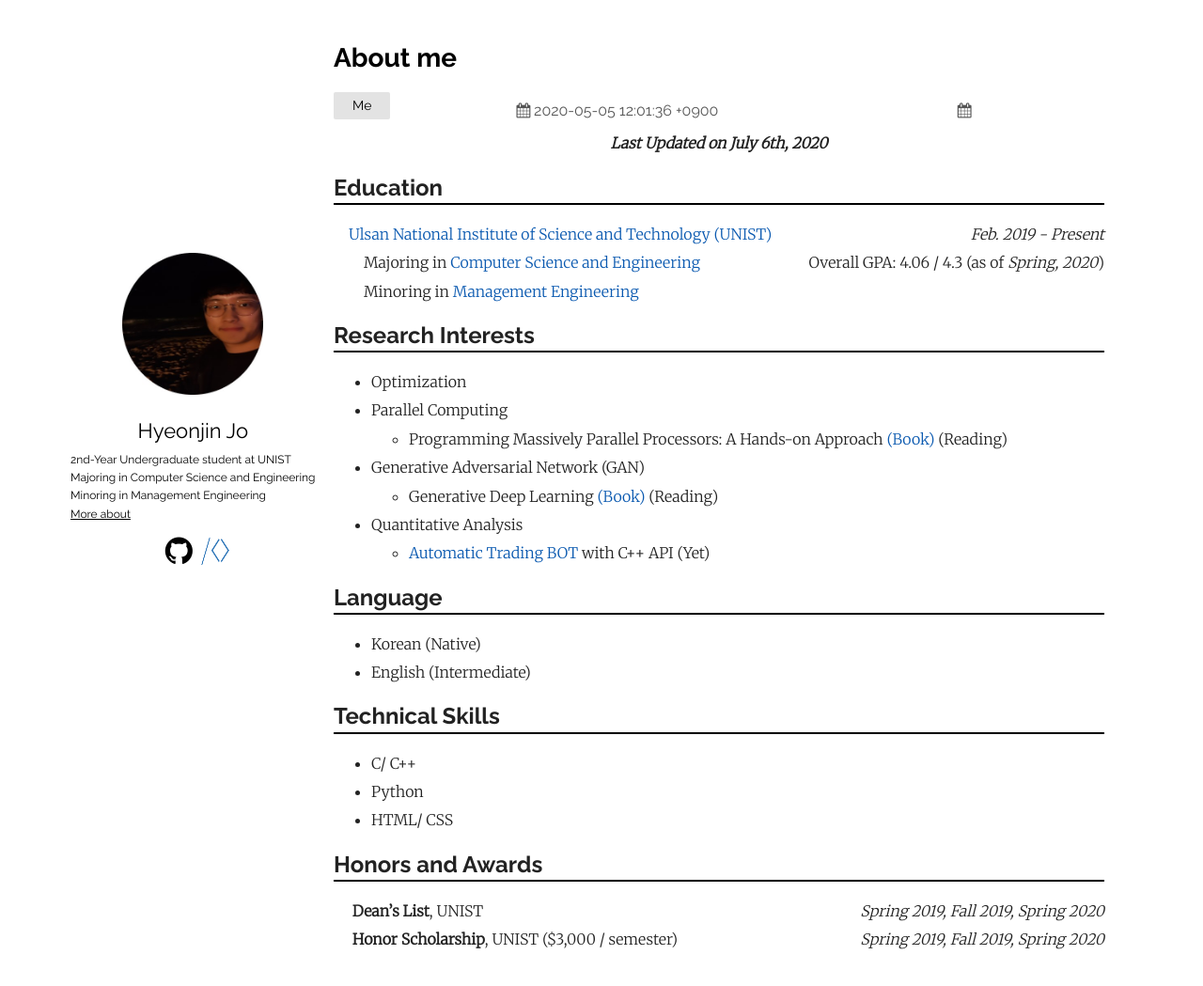
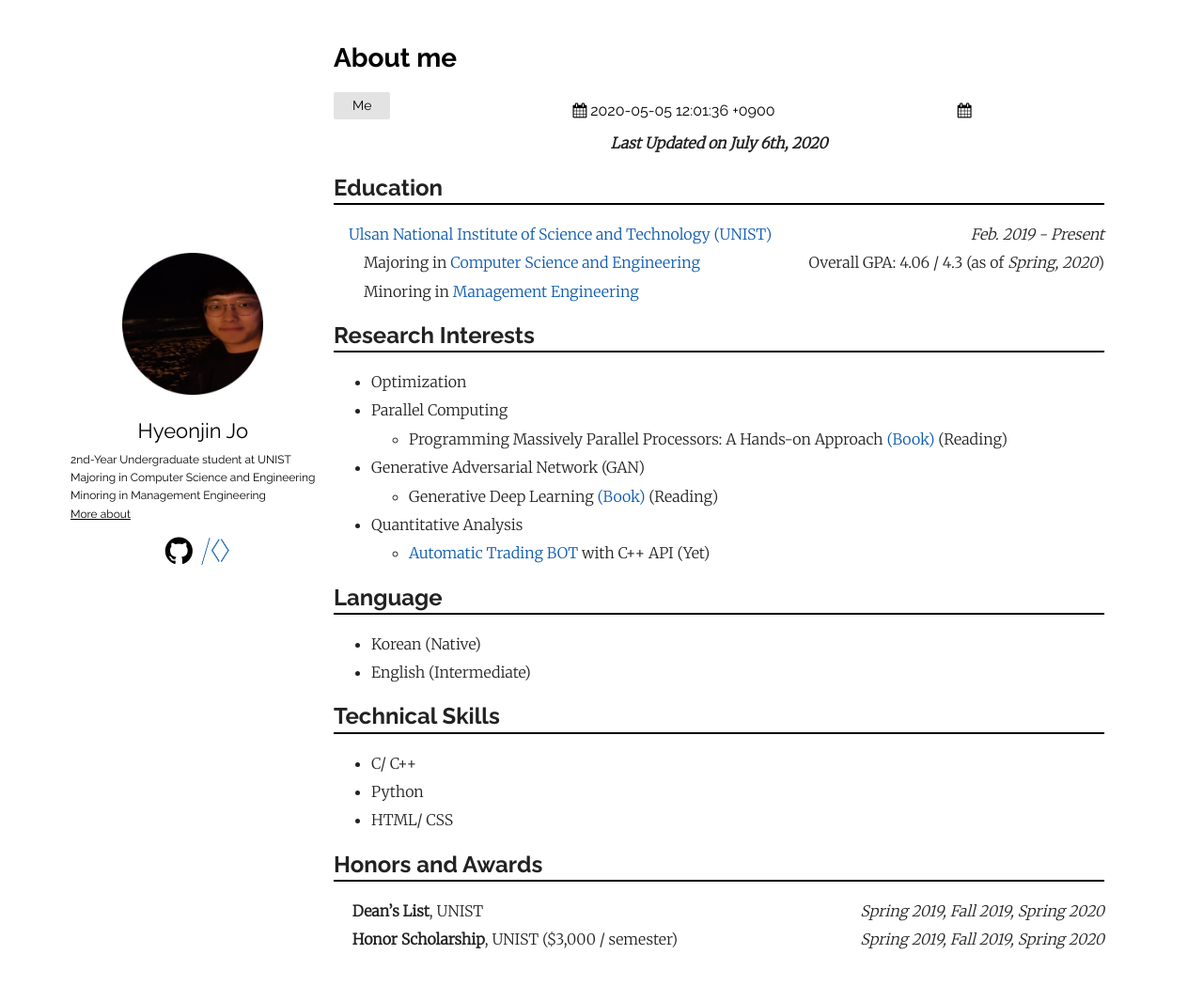
Before and after one commit to thinkin9/test, a Jekyll site: the page built from _posts/2020-05-05-About-me.markdown, in a window 1280 px wide and 1060 px high. Shown: the top 1049 px of the window at 94% size. Built offline with Jekyll 4.4.1, drawn with Linux system fonts in a browser that asks for light colours.

Commit message:
calender

```diff
--- a/_layouts/home.html
+++ b/_layouts/home.html
@@ -29,8 +29,7 @@ layout: default
              {%- endfor -%}
             </ul>
             <div class="post-date" style="color: black;"><i class="icon-calendar"></i>{{ page.fupdate | page.fupdate: date_format }}</div>
-            <br>
-            <div class="post-date"><i class="icon-calendar"></i>{{ page.lupdate | page.lupdate: date_format }}</div>
+            <div class="post-date" style="color: black;"><i class="icon-calendar"></i>{{ page.lupdate | page.lupdate: date_format }}</div>
           </div>
           <div class="post">
             {%- if site.show_excerpts -%}
--- a/_layouts/post.html
+++ b/_layouts/post.html
@@ -12,9 +12,8 @@ layout: default
       <li>{{ tag }}</li>
       {%- endfor -%}
     </ul>
-    <div class="post-date"><i class="icon-calendar"></i>{{ page.fupdate | page.fupdate: date_format }}</div>
-    <br>
-    <div class="post-date"><i class="icon-calendar"></i>{{ page.lupdate | page.lupdate: date_format }}</div>
+    <div class="post-date" style="color: black;"><i class="icon-calendar"></i>{{ page.fupdate | page.fupdate: date_format }}</div>
+    <div class="post-date" style="color: black;"><i class="icon-calendar"></i>{{ page.lupdate | page.lupdate: date_format }}</div>
   </div>
   <div class="post">
     {{ content }}
```
